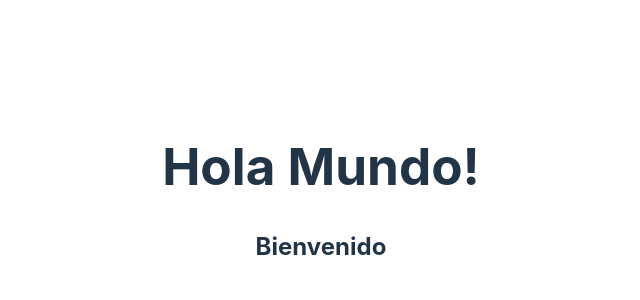
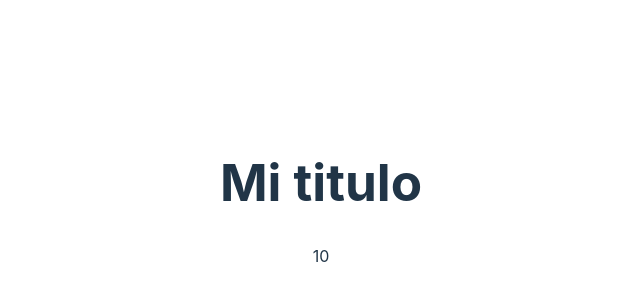
Before and after one commit to Juanm0331123/Homeworks-React, a React (Vite) app in the folder 01-vite/: page / in a window 1280 px wide. Shown: the part 206-506 px from the top of the page, without its empty margins (319-959 px from the left). Built offline with nearby package versions, Linux system fonts and the light colour scheme.

Commit message:
Challenge FirstApp

```diff
--- a/01-vite/src/App.jsx
+++ b/01-vite/src/App.jsx
@@ -1,10 +1,10 @@
 import './App.css'
+import FirstApp from './Components/FirstApp';
 
 const App = () => {
   return (
     <>
-      <h1> Hola Mundo! </h1>
-      <h2> Bienvenido </h2>
+      <FirstApp />
     </>
   )
 }
--- /dev/null
+++ b/01-vite/src/Components/FirstApp.jsx
@@ -0,0 +1,12 @@
+import './FirstApp.css'
+
+function FirstApp() {
+    return (
+        <>
+            <h1> Mi titulo </h1>
+            <span>10</span>
+        </>
+    )
+}
+
+export default FirstApp;
```
Also changed, not shown: 01-vite/src/Components/FirstApp.css (added).
